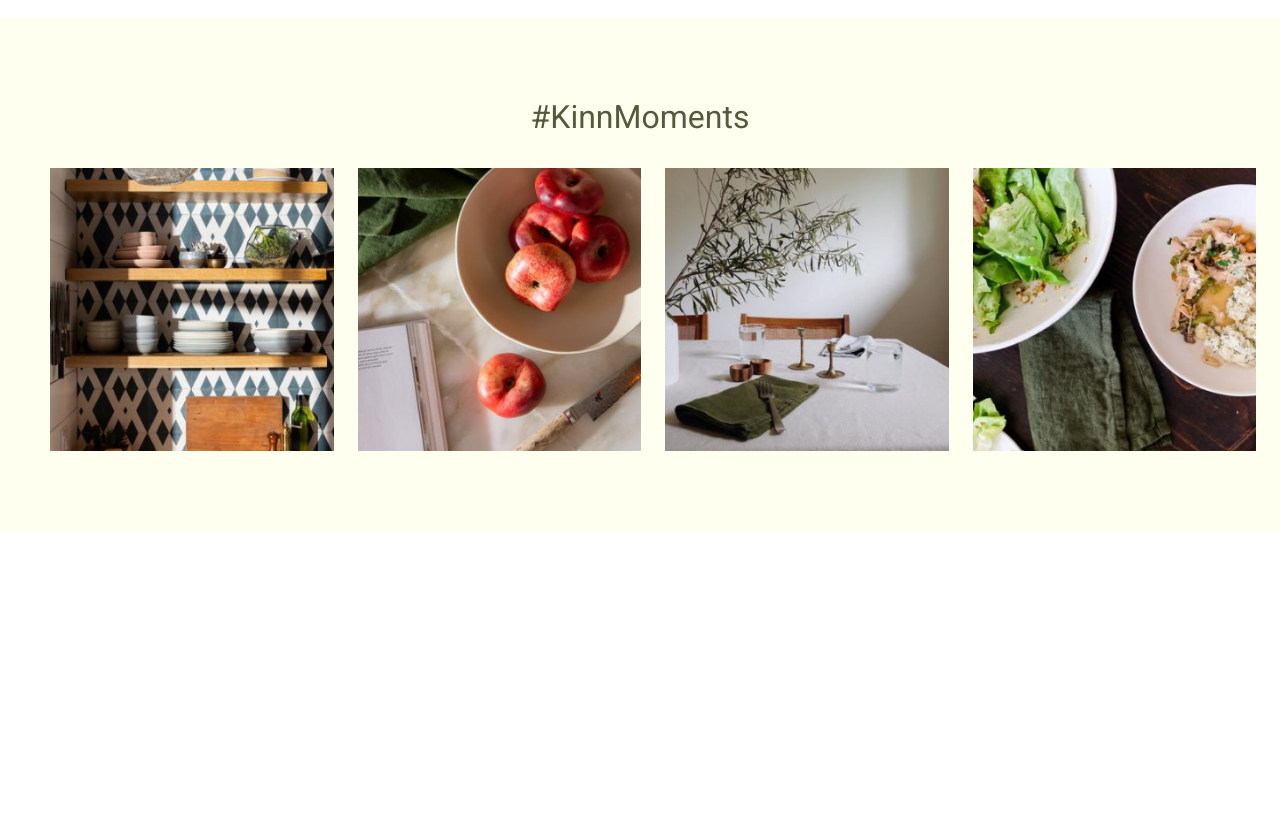
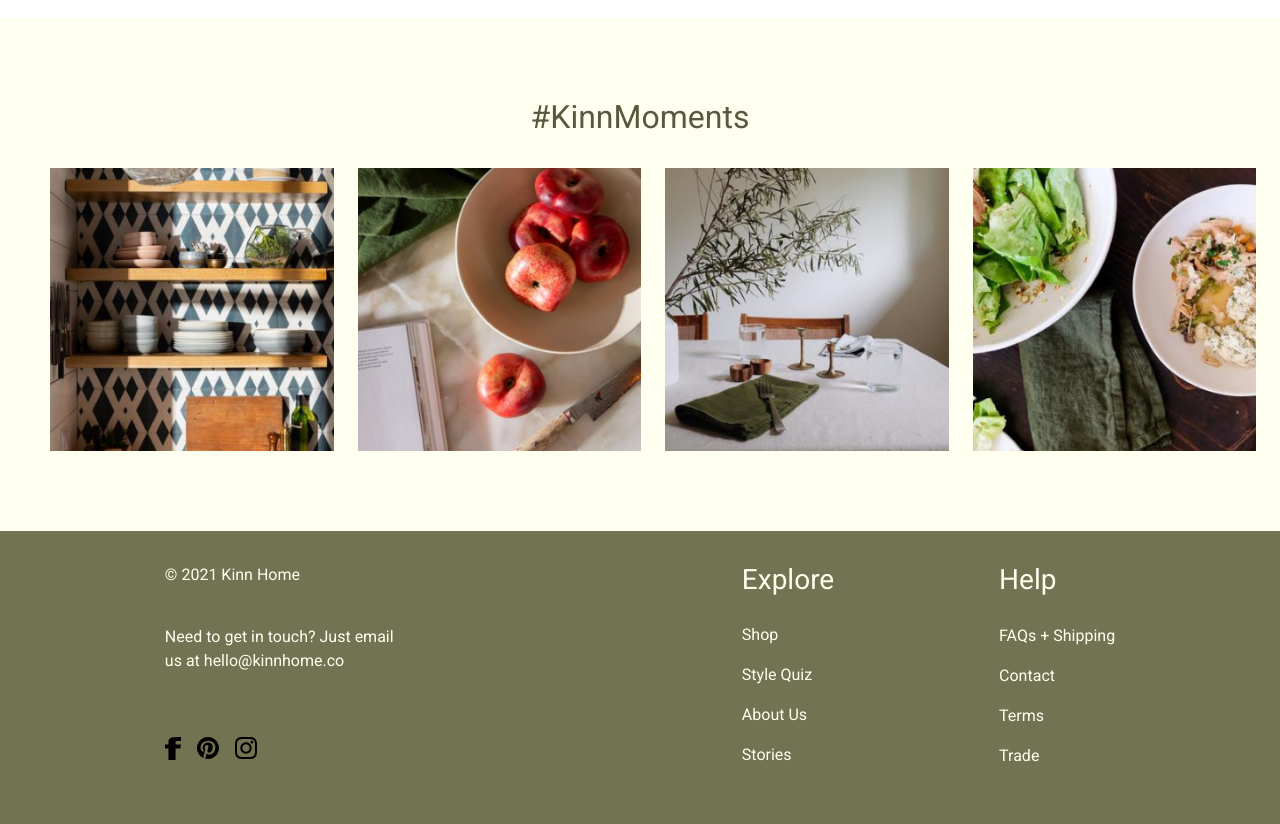
Before and after one commit to MarkhaiOleg/Kinn, a plain HTML site: page index.html in a window 1280 px wide. Shown: the part 5120-5944 px from the top of the page. Before the commit the page ends 5651 px from the top, so only its background shows below. Drawn offline with nearby package versions, Linux system fonts and the light colour scheme; a web font is replaced by a local one.

Commit message:
make footer

```diff
--- a/index.html
+++ b/index.html
@@ -205,6 +205,48 @@
       </div>
     </div>
   </section>
+
+  <footer class="d-flex flex-row justify-content-evenly">
+
+      <div class="row">
+        <div class="col-7 d-flex flex-column" >
+          <a href="">© 2021 Kinn Home</a>
+          <img src="img/section-5-vector.svg" alt="">
+          <a href="">Need to get in touch? Just email us at hello@kinnhome.co</a>
+          <div class="col d-flex flex-row" style="gap: 1rem; margin-top: 3rem;">
+            <a href=""><img src="img/fb.svg" alt=""></a>
+            <a href=""><img src="img/pinterest.svg" alt=""></a>
+            <a href=""><img src="img/instagram.svg" alt=""></a>
+
+          </div>
+         </div>
+      </div>
+
+     <div class="row">
+         <div class="col d-flex flex-column">
+           <h3 href="">Explore</h3>
+           <img src="img/section-5-vector.svg" alt="">
+           <a href="">Shop</a>
+           <a href="">Style Quiz</a>
+           <a href="">About Us</a>
+           <a href="">Stories</a>
+         </div>
+      </div>
+
+
+     <div class="row">
+         <div class="col d-flex flex-column">
+           <h3 href="">Help</h3>
+           <img src="img/section-5-vector.svg" alt="">
+           <a href="">FAQs + Shipping</a>
+           <a href="">Contact</a>
+           <a href="">Terms</a>
+           <a href="">Trade</a>
+         </div>
+      </div>
+
+  </footer>
+
   <script src="https://cdn.jsdelivr.net/npm/bootstrap@5.1.3/dist/js/bootstrap.bundle.min.js" integrity="sha384-ka7Sk0Gln4gmtz2MlQnikT1wXgYsOg+OMhuP+IlRH9sENBO0LRn5q+8nbTov4+1p" crossorigin="anonymous"></script>
   <script src="https://cdn.jsdelivr.net/npm/@popperjs/core@2.10.2/dist/umd/popper.min.js" integrity="sha384-7+zCNj/IqJ95wo16oMtfsKbZ9ccEh31eOz1HGyDuCQ6wgnyJNSYdrPa03rtR1zdB" crossorigin="anonymous"></script>
   <script src="https://cdn.jsdelivr.net/npm/bootstrap@5.1.3/dist/js/bootstrap.min.js" integrity="sha384-QJHtvGhmr9XOIpI6YVutG+2QOK9T+ZnN4kzFN1RtK3zEFEIsxhlmWl5/YESvpZ13" crossorigin="anonymous"></script>
--- a/style.css
+++ b/style.css
@@ -259,3 +259,24 @@ header a:hover{
 .section-8 h2{
     margin: 2rem 0 2rem 0;
 }
+
+/*FOOTER*/
+footer{
+    color: #FFFFEF;
+    background-color: #717353;
+    padding: 2rem 0 2rem 0;
+}
+
+footer a{
+    color: #FFFFEF;
+    padding-bottom: 1rem;
+    text-decoration: none;
+}
+
+footer a:hover{
+    color: #d1d3b8;
+    cursor: pointer;
+}
+footer img{
+    padding-bottom: 1rem;
+}
```
Also changed, not shown: img/fb.svg (added), img/inst.svg (added), img/instagram.svg (added), img/pinterest.svg (added).
